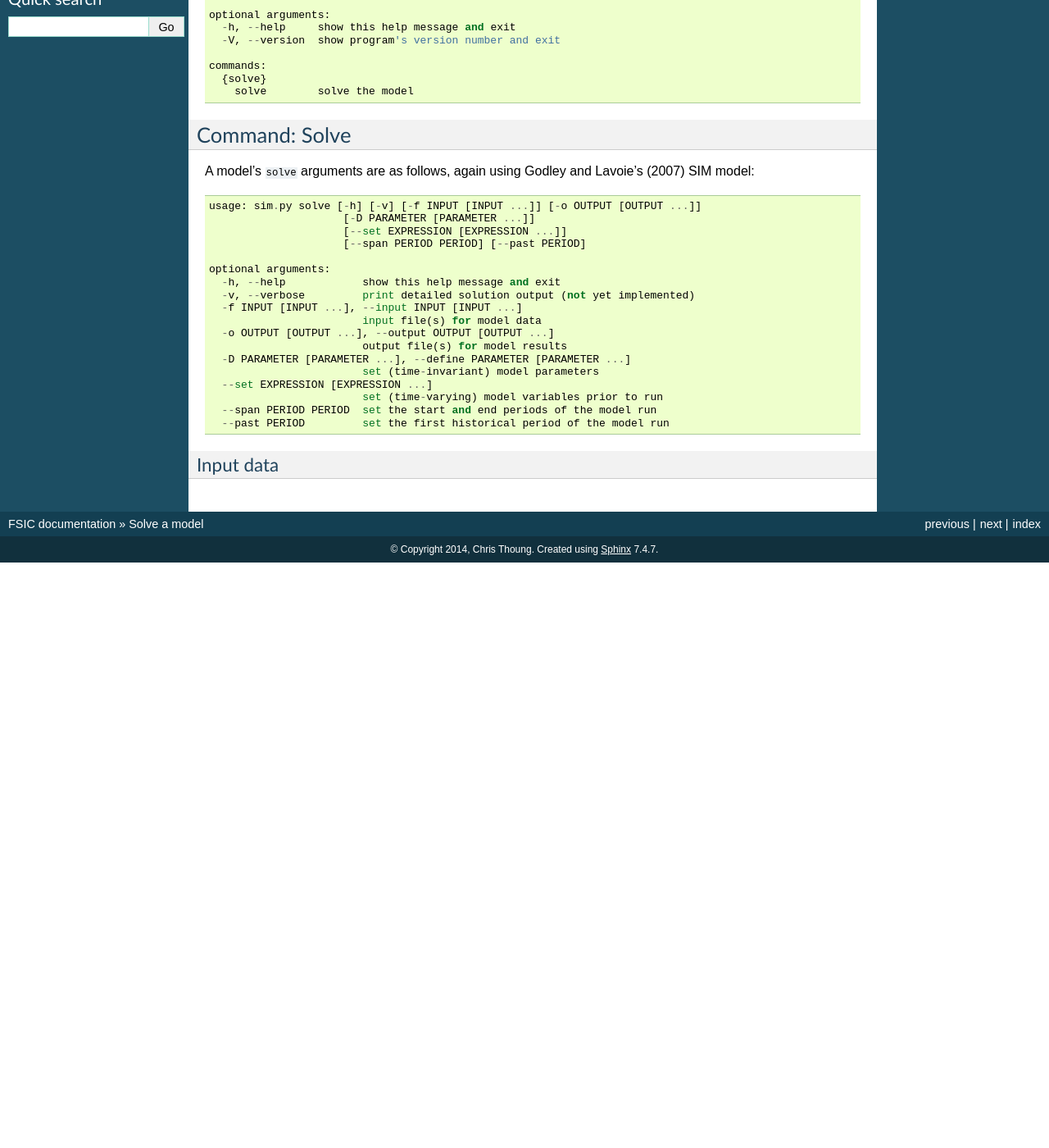
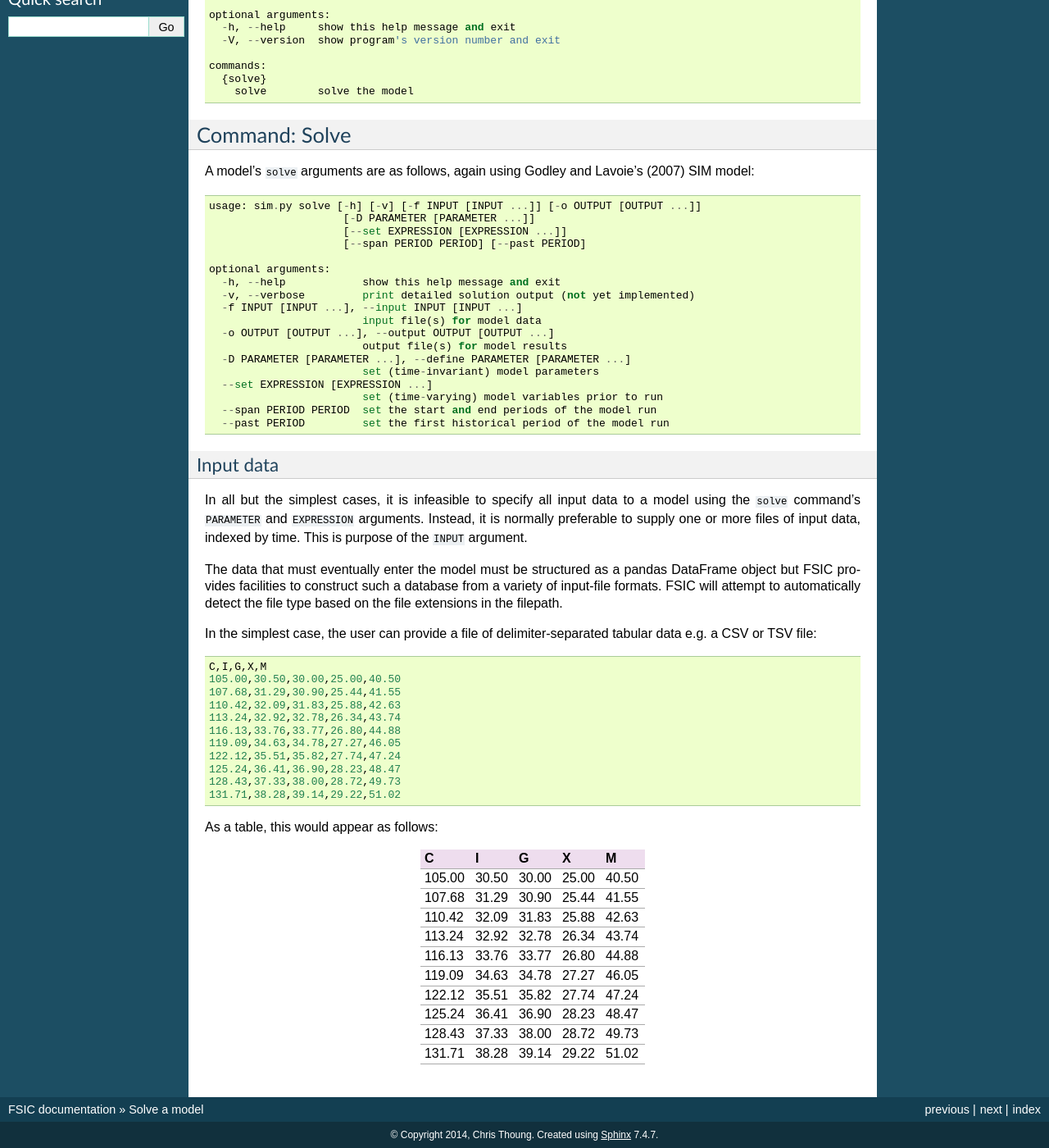
Before and after one commit to ChrisThoung/fsic-archive, a Sphinx documentation site: the page built from doc/source/solve.rst, in a window 1280 px wide and 1400 px high, scrolled down 328 px. Shown: the whole window at 82% size. Built offline with Sphinx 7.4.7, drawn with Linux system fonts in a browser that asks for light colours; the version number could not be read and is left out; before the commit the page ends 1014 px from its top, so only the background shows below that.

Commit message:
Add initial documentation on input data
Add initial documentation on input-data file format.

```diff
--- a/doc/source/solve.rst
+++ b/doc/source/solve.rst
@@ -62,3 +62,45 @@ Lavoie's (2007) SIM model::
 
 Input data
 ----------
+
+In all but the simplest cases, it is infeasible to specify all input data to a
+model using the ``solve`` command's ``PARAMETER`` and ``EXPRESSION``
+arguments. Instead, it is normally preferable to supply one or more files of
+input data, indexed by time. This is purpose of the ``INPUT`` argument.
+
+The data that must eventually enter the model must be structured as a pandas
+DataFrame object but FSIC provides facilities to construct such a database from
+a variety of input-file formats. FSIC will attempt to automatically detect the
+file type based on the file extensions in the filepath.
+
+In the simplest case, the user can provide a file of delimiter-separated tabular
+data e.g. a CSV or TSV file::
+
+    C,I,G,X,M
+    105.00,30.50,30.00,25.00,40.50
+    107.68,31.29,30.90,25.44,41.55
+    110.42,32.09,31.83,25.88,42.63
+    113.24,32.92,32.78,26.34,43.74
+    116.13,33.76,33.77,26.80,44.88
+    119.09,34.63,34.78,27.27,46.05
+    122.12,35.51,35.82,27.74,47.24
+    125.24,36.41,36.90,28.23,48.47
+    128.43,37.33,38.00,28.72,49.73
+    131.71,38.28,39.14,29.22,51.02
+
+As a table, this would appear as follows:
+
+======  =====  =====  =====  =====
+     C      I      G      X      M
+======  =====  =====  =====  =====
+105.00  30.50  30.00  25.00  40.50
+107.68  31.29  30.90  25.44  41.55
+110.42  32.09  31.83  25.88  42.63
+113.24  32.92  32.78  26.34  43.74
+116.13  33.76  33.77  26.80  44.88
+119.09  34.63  34.78  27.27  46.05
+122.12  35.51  35.82  27.74  47.24
+125.24  36.41  36.90  28.23  48.47
+128.43  37.33  38.00  28.72  49.73
+131.71  38.28  39.14  29.22  51.02
+======  =====  =====  =====  =====
```
